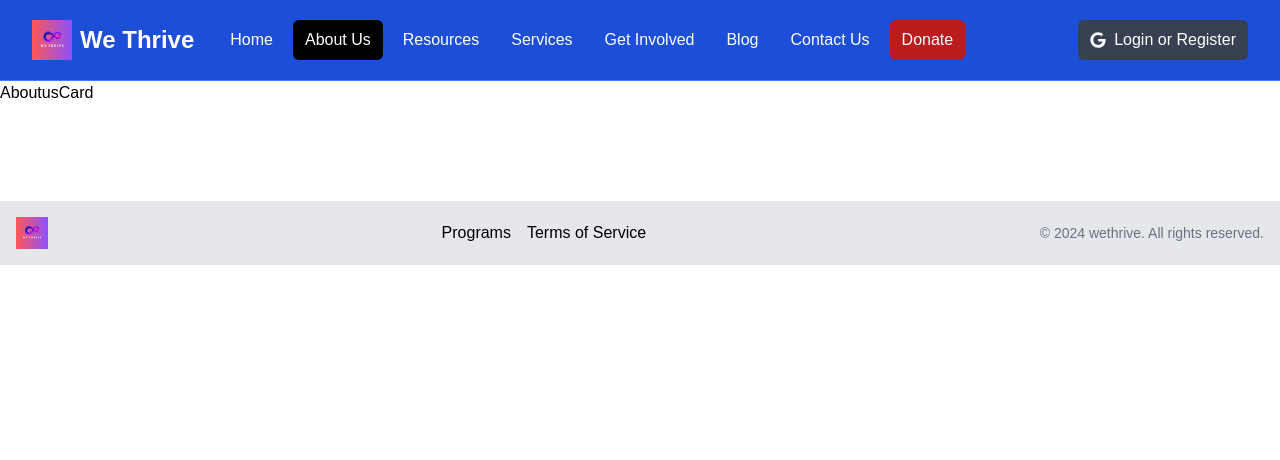
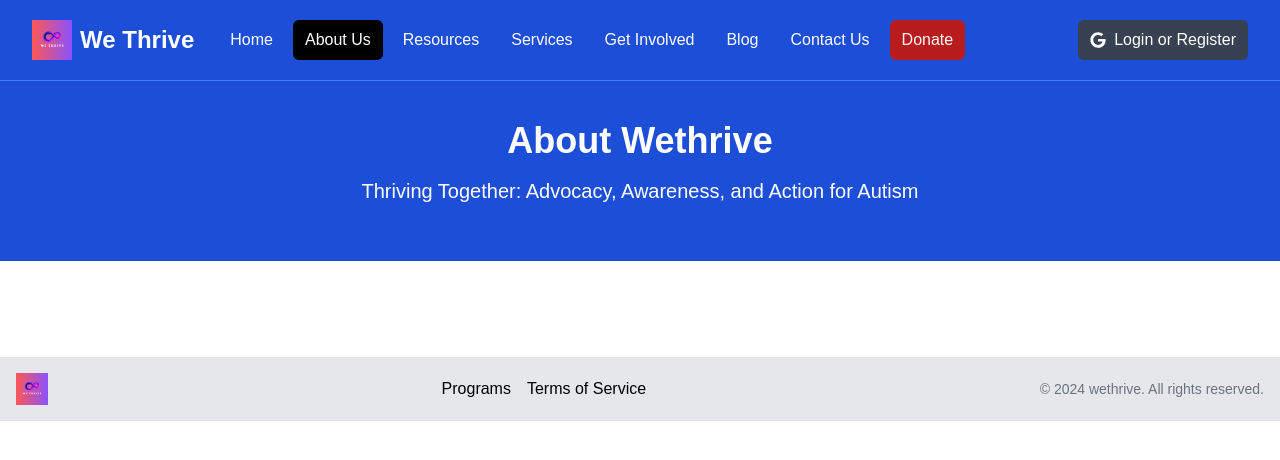
Before and after one commit to moraaruth/WeThrive, a Next.js app: page /aboutus in a window 1280 px wide. Shown: the top 460 px of the page. Built offline with nearby package versions, Linux system fonts and the light colour scheme.

Commit message:
adding about us banner

```diff
--- a/components/AboutusCard.jsx
+++ b/components/AboutusCard.jsx
@@ -3,6 +3,24 @@ import React from 'react'
 
 export default function AboutusCard() {
   return (
-    <div>AboutusCard</div>
+   <>
+         <section className="bg-blue-700 py-10 mb-4">
+        <div
+          className="max-w-7xl mx-auto px-4 sm:px-6 lg:px-8 flex flex-col items-center"
+        >
+          <div className="text-center">
+            <h2
+              className="text-4xl font-extrabold text-white sm:text-3xl md:text-4xl"
+            >
+             About Wethrive
+            </h2>
+            <p className="my-4 text-xl text-white">
+            Thriving Together: Advocacy, Awareness, and Action for Autism
+            </p>
+          </div>
+
+        </div>
+      </section>
+   </>
   )
 }
```
